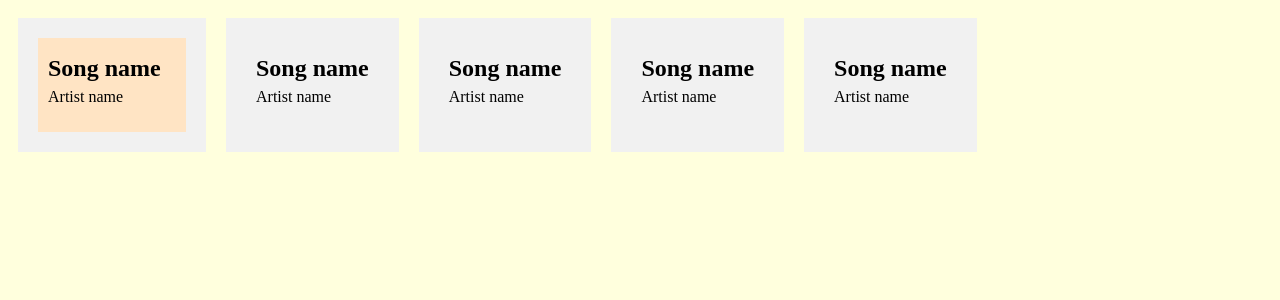
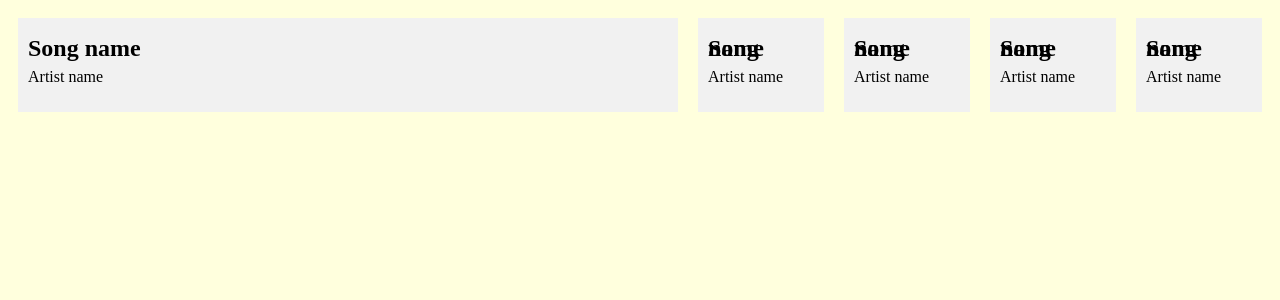
Before and after one commit to shuwana/spacelist, a React (Create React App) app: page / in a window 1280 px wide. In both pictures the pointer is over the element 104 px from the left and 84 px from the top of the page. Shown: the top 300 px of the page. Built offline with nearby package versions, Linux system fonts and the light colour scheme.

Commit message:
Added transition time

```diff
--- a/src/index.css
+++ b/src/index.css
@@ -14,11 +14,12 @@ h2{
 .flex-container > div{
   background-color: #f1f1f1;
   margin: 10px;
-  padding: 10px;
+  transition-duration: 1s;
+
 }
 
 /* Changes only when mouse hovers over each track element*/
 .track-preview:hover{
-  background-color: bisque;
-  width: 10vw;
+  width: 50vw;
+  transition: 1s;
 }
```
